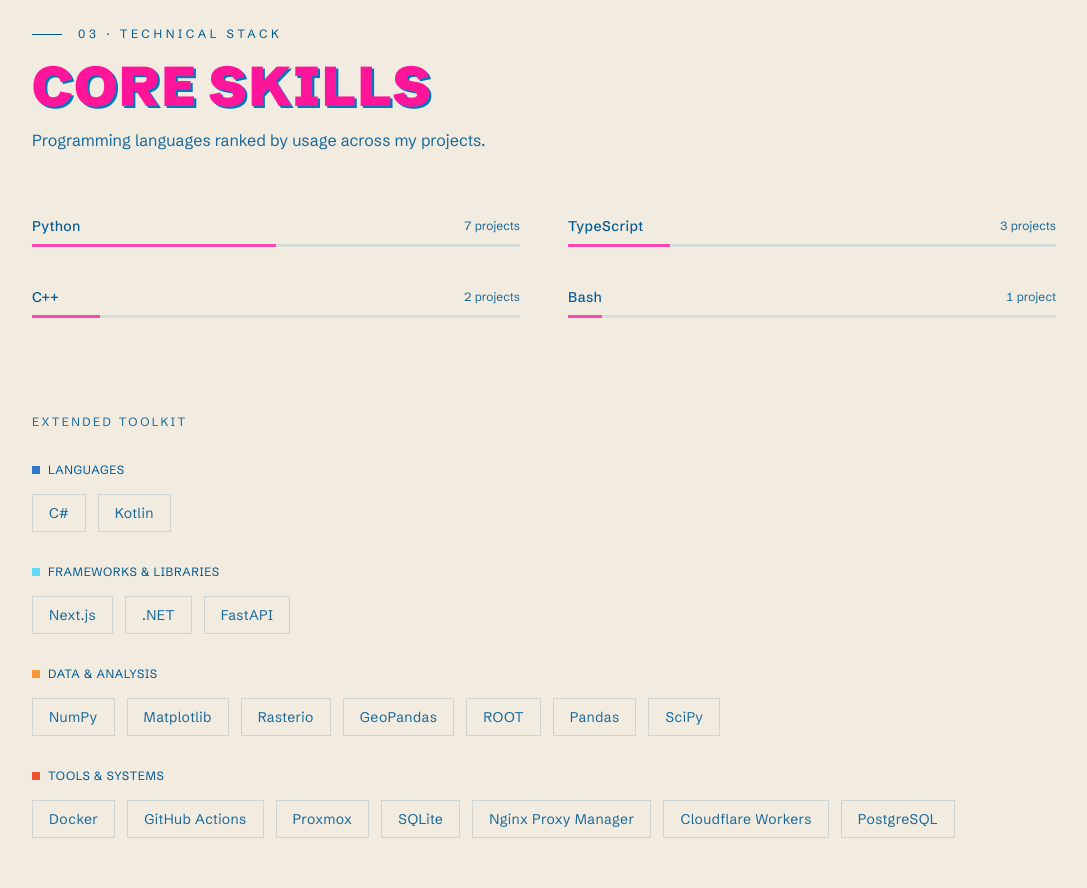
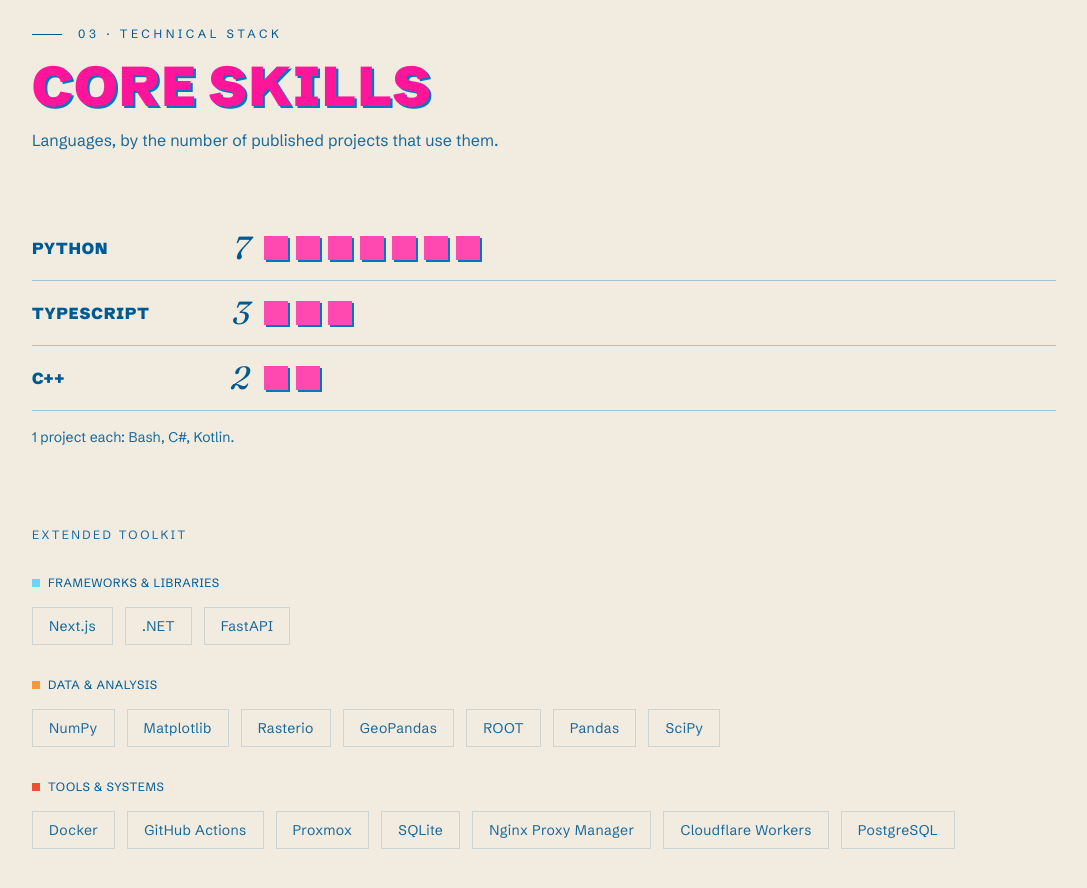
Before and after one commit to Samuellct/portfolio-2026, a Next.js app: page /en/about in a window 1280 px wide. Shown: the part 1720-2608 px from the top of the page, without its empty margins (96-1183 px from the left). Built offline with nearby package versions, Linux system fonts and the light colour scheme.

Commit message:
fix(about): count the stack languages in project pawns
One linked square per project replaces the percentage bars, which read as skill levels. Single-project languages share one line instead of losing an alphabetical tie-break.

```diff
--- a/messages/en.json
+++ b/messages/en.json
@@ -52,8 +52,9 @@
     "stack": {
       "sectionLabel": "03 · Technical stack",
       "title": "Core skills",
-      "description": "Programming languages ranked by usage across my projects.",
+      "description": "Languages, by the number of published projects that use them.",
       "projectCount": "{count, plural, one {# project} other {# projects}}",
+      "ties": "1 project each: {names}.",
       "extendedToolkit": "Extended toolkit",
       "families": {
         "languages": "Languages",
--- a/messages/fr.json
+++ b/messages/fr.json
@@ -52,8 +52,9 @@
     "stack": {
       "sectionLabel": "03 · Stack technique",
       "title": "Compétences clés",
-      "description": "Langages de programmation classés par utilisation dans mes projets.",
+      "description": "Langages, par nombre de projets publiés qui les utilisent.",
       "projectCount": "{count, plural, one {# projet} other {# projets}}",
+      "ties": "1 projet chacun : {names}.",
       "extendedToolkit": "Outils complémentaires",
       "families": {
         "languages": "Langages",
--- a/src/app/[locale]/about/AboutView.tsx
+++ b/src/app/[locale]/about/AboutView.tsx
@@ -6,7 +6,7 @@ import Breadcrumb from '@/components/navigation/Breadcrumb'
 import { m, AnimatePresence } from 'framer-motion'
 import { gsap, ScrollTrigger } from '@/lib/gsap'
 import { ArrowRight, FileText, Github, Linkedin } from 'lucide-react'
-import { TechStats, TechFamilyStats, isLightColor } from '@/lib/techStats'
+import { TechStats, TechFamilyStats, LanguageStats, isLightColor } from '@/lib/techStats'
 import { getLocalizedField, formatMeasure, type ProjectData } from '@/lib/projects/helpers'
 import MountainProfile from '@/components/about/MountainProfile'
 import NetworkGraph from '@/components/about/NetworkGraph'
@@ -64,7 +64,7 @@ export default function AboutView({
   techStats,
 }: {
   internships: AboutInternship[]
-  techStats: { topTechs: TechStats[]; secondaryByFamily: TechFamilyStats[] }
+  techStats: { languages: LanguageStats[]; secondaryByFamily: TechFamilyStats[] }
 }) {
   const tAbout = useTranslations('about')
   const tNav = useTranslations('nav')
@@ -266,7 +266,10 @@ export default function AboutView({
     el.focus({ preventScroll: true })
   }
 
-  const { topTechs, secondaryByFamily } = techStats
+  const { languages, secondaryByFamily } = techStats
+  // One row per language used by several projects; the single-project ones share a line (V6-STAT-02)
+  const languageRows = languages.filter((l) => l.count > 1)
+  const languageTies = languages.filter((l) => l.count === 1)
 
   // Page set-up before paint (the page transition already scrolled to the top)
   useLayoutEffect(() => {
@@ -435,6 +438,9 @@ export default function AboutView({
   const stackDescriptionOpacity = Math.max(0, Math.min(1, stackProgress / 0.2))
   const barContainerOpacity = Math.max(0, Math.min(1, (stackProgress - 0.2) / 0.1))
   const barProgress = Math.max(0, Math.min(1, (stackProgress - 0.3) / 0.4))
+  // Pawns print one after the other, across the rows, as the section progresses
+  const pawnTotal = languageRows.reduce((sum, l) => sum + l.count, 0)
+  const tiesOpacity = Math.max(0, Math.min(1, (barProgress - 0.9) / 0.1))
   const toolkitOpacity = Math.max(0, Math.min(1, (stackProgress - 0.7) / 0.2))
   const toolkitY = Math.max(0, 30 - (stackProgress - 0.7) * 150)
 
@@ -711,35 +717,48 @@ export default function AboutView({
               </p>
             </div>
 
-            {/* Progress Bar */}
-            <div
-              className="grid md:grid-cols-2 gap-x-12 gap-y-6 mb-20"
-              style={{ opacity: barContainerOpacity }}
-            >
-              {topTechs.map((tech, index) => {
-                const barStartDelay = index * 0.1
-                const individualBarProgress = Math.max(0, Math.min(1, (barProgress - barStartDelay) / 0.6))
-                const barFill = individualBarProgress * tech.percentage
-
-                return (
-                  <div key={tech.name} className="mb-4">
-                    <div className="flex justify-between items-center mb-2">
-                      <span className="text-sm font-medium tracking-wide text-white">
-                        {tech.name}
+            {/* Project pawns: one square per project that uses the language (V6-STAT-04, design A) */}
+            <div className="mb-20" style={{ opacity: barContainerOpacity }}>
+              <ul>
+                {languageRows.map((lang, rowIndex) => {
+                  const firstPawn = languageRows.slice(0, rowIndex).reduce((sum, l) => sum + l.count, 0)
+                  return (
+                    <li
+                      key={lang.name}
+                      data-language={lang.name}
+                      className="grid grid-cols-[1fr_auto] md:grid-cols-[9rem_3.5rem_1fr] items-center gap-x-4 gap-y-3 py-4 border-b border-riso-blue/35"
+                    >
+                      <span className="font-black uppercase tracking-wider text-white">
+                        {lang.name}
+                        <span className="sr-only">, {tAbout('stack.projectCount', { count: lang.count })}</span>
                       </span>
-                      <span className="text-xs text-muted tabular-nums">
-                        {tAbout('stack.projectCount', { count: tech.count })}
+                      <span aria-hidden="true" className="font-fraunces italic text-[2rem] leading-none text-right text-riso-ink tabular-nums">
+                        {lang.count}
                       </span>
-                    </div>
-                    <div className="relative h-[3px] bg-white/10 overflow-hidden">
-                      <div
-                        className="absolute inset-y-0 left-0 bg-riso-pink"
-                        style={{ width: `${barFill}%` }}
-                      />
-                    </div>
-                  </div>
-                )
-              })}
+                      <span className="col-span-2 md:col-span-1 flex flex-wrap gap-2">
+                        {lang.projects.map((project, i) => {
+                          const title = getLocalizedField(project.title, locale)
+                          return (
+                            <TransitionLink
+                              key={project.id}
+                              href={`/projects/${project.category}/${project.id}`}
+                              aria-label={title}
+                              title={title}
+                              className="block w-6 h-6 bg-riso-pink shadow-plate transition-[box-shadow,transform] duration-200 hover:shadow-none hover:translate-x-px hover:translate-y-px focus-visible:shadow-none"
+                              style={{ opacity: Math.max(0, Math.min(1, barProgress * pawnTotal - (firstPawn + i))) }}
+                            />
+                          )
+                        })}
+                      </span>
+                    </li>
+                  )
+                })}
+              </ul>
+              {languageTies.length > 0 && (
+                <p className="mt-4 text-sm text-muted" style={{ opacity: tiesOpacity }}>
+                  {tAbout('stack.ties', { names: languageTies.map((l) => l.name).join(', ') })}
+                </p>
+              )}
             </div>
 
             {/* Extended Toolkit */}
--- a/src/lib/techStats.ts
+++ b/src/lib/techStats.ts
@@ -1,7 +1,7 @@
-import type { ProjectData } from './projects/helpers'
+import type { BilingualText, ProjectData } from './projects/helpers'
 import { getTechColor, techFamilies, type TechFamily } from './technologies'
 
-// Programming languages eligible for the top 4
+// Programming languages, counted in projects on About
 export const programmingLanguages = [
   'Python', 'C++', 'TypeScript', 'JavaScript', 'Bash', 'Kotlin', 'C#', 'SQL', 'R', 'Java', 'Go', 'Rust'
 ]
@@ -20,7 +20,13 @@ export interface TechStats {
   name: string
   count: number
   color: string
-  percentage: number // 0-100
+}
+
+// A language and the projects that use it: one pawn per project (V6-STAT-04)
+export interface LanguageStats {
+  name: string
+  count: number
+  projects: Array<{ id: string; category: string; title: BilingualText | string }>
 }
 
 export interface TechFamilyStats {
@@ -31,10 +37,9 @@ export interface TechFamilyStats {
 
 // Technology statistics from the visible projects
 export function extractTechStats(projects: ProjectData[]): {
-  topTechs: TechStats[]
+  languages: LanguageStats[]
   secondaryByFamily: TechFamilyStats[]
 } {
-  const totalProjects = projects.length
   const techCount: Record<string, number> = {}
 
   // Count the projects that use each technology
@@ -50,22 +55,22 @@ export function extractTechStats(projects: ProjectData[]): {
       name,
       count,
       color: getTechColor(name),
-      percentage: 0 // computed below
     }))
     // ties broken by name so the ranking does not depend on project order
     .sort((a, b) => b.count - a.count || a.name.localeCompare(b.name))
 
-  // Top 4: programming languages only
-  const topTechs = sortedTechs
+  // Every programming language, with the projects behind its count
+  const languages: LanguageStats[] = sortedTechs
     .filter(t => programmingLanguages.includes(t.name))
-    .slice(0, 4)
+    .map(({ name, count }) => ({
+      name,
+      count,
+      projects: projects
+        .filter(p => (p.technologies as string[]).includes(name))
+        .map(({ id, category, title }) => ({ id, category, title })),
+    }))
 
-  // Share of projects using each top technology (projects using it / all projects)
-  topTechs.forEach(tech => {
-    tech.percentage = Math.round((tech.count / totalProjects) * 100)
-  })
-
-  const topTechNames = new Set(topTechs.map(t => t.name))
+  const languageNames = new Set(languages.map(l => l.name))
 
   const secondaryByFamily: TechFamilyStats[] = []
 
@@ -73,9 +78,9 @@ export function extractTechStats(projects: ProjectData[]): {
     const family = techFamilies[id]
     const familyTechs = family.techs
       .filter(techName => {
-        // Only technologies used by a project and not already in the top 4
+        // Only technologies used by a project and not already counted as a language
         const techStat = sortedTechs.find(t => t.name === techName)
-        return techStat && !topTechNames.has(techName)
+        return techStat && !languageNames.has(techName)
       })
       .map(techName => sortedTechs.find(t => t.name === techName)!)
       .sort((a, b) => b.count - a.count)
@@ -90,7 +95,7 @@ export function extractTechStats(projects: ProjectData[]): {
   })
 
   return {
-    topTechs,
+    languages,
     secondaryByFamily,
   }
 }
```
